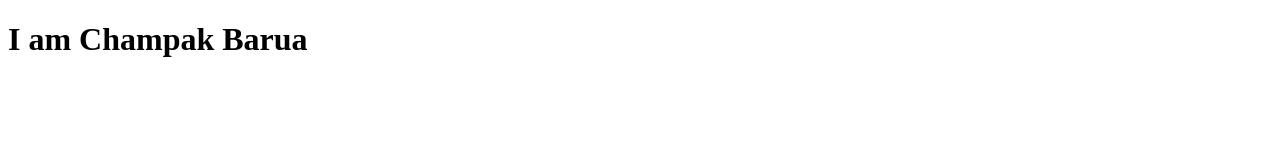
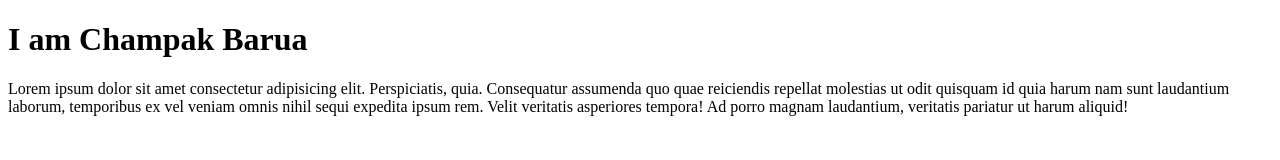
Before and after one commit to MrChamp007/champ-two, a plain HTML site: page index.html in a window 1280 px wide. Drawn offline with Linux system fonts and the light colour scheme.

Commit message:
new paragraph

```diff
--- a/index.html
+++ b/index.html
@@ -10,5 +10,6 @@
     <h1>
         I am Champak Barua
     </h1>
+    <p>Lorem ipsum dolor sit amet consectetur adipisicing elit. Perspiciatis, quia. Consequatur assumenda quo quae reiciendis repellat molestias ut odit quisquam id quia harum nam sunt laudantium laborum, temporibus ex vel veniam omnis nihil sequi expedita ipsum rem. Velit veritatis asperiores tempora! Ad porro magnam laudantium, veritatis pariatur ut harum aliquid!</p>
 </body>
 </html>
```
